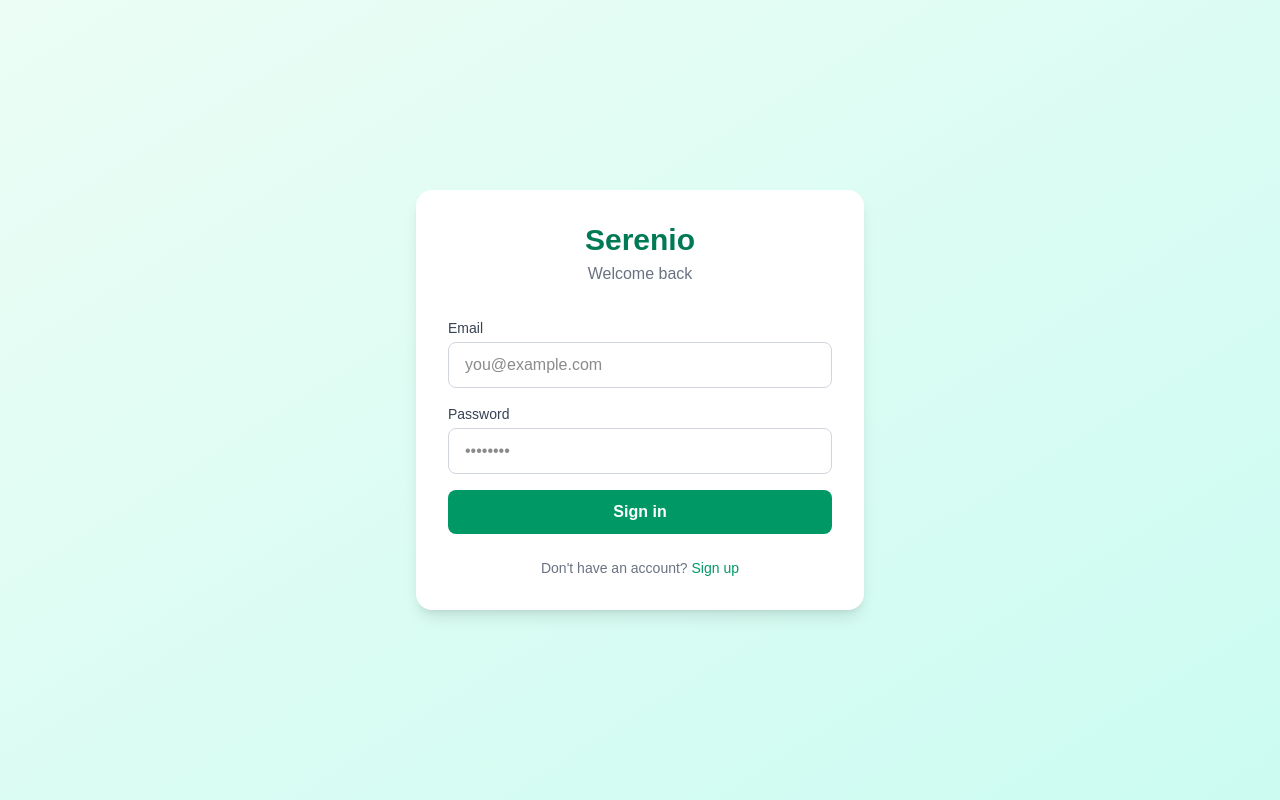
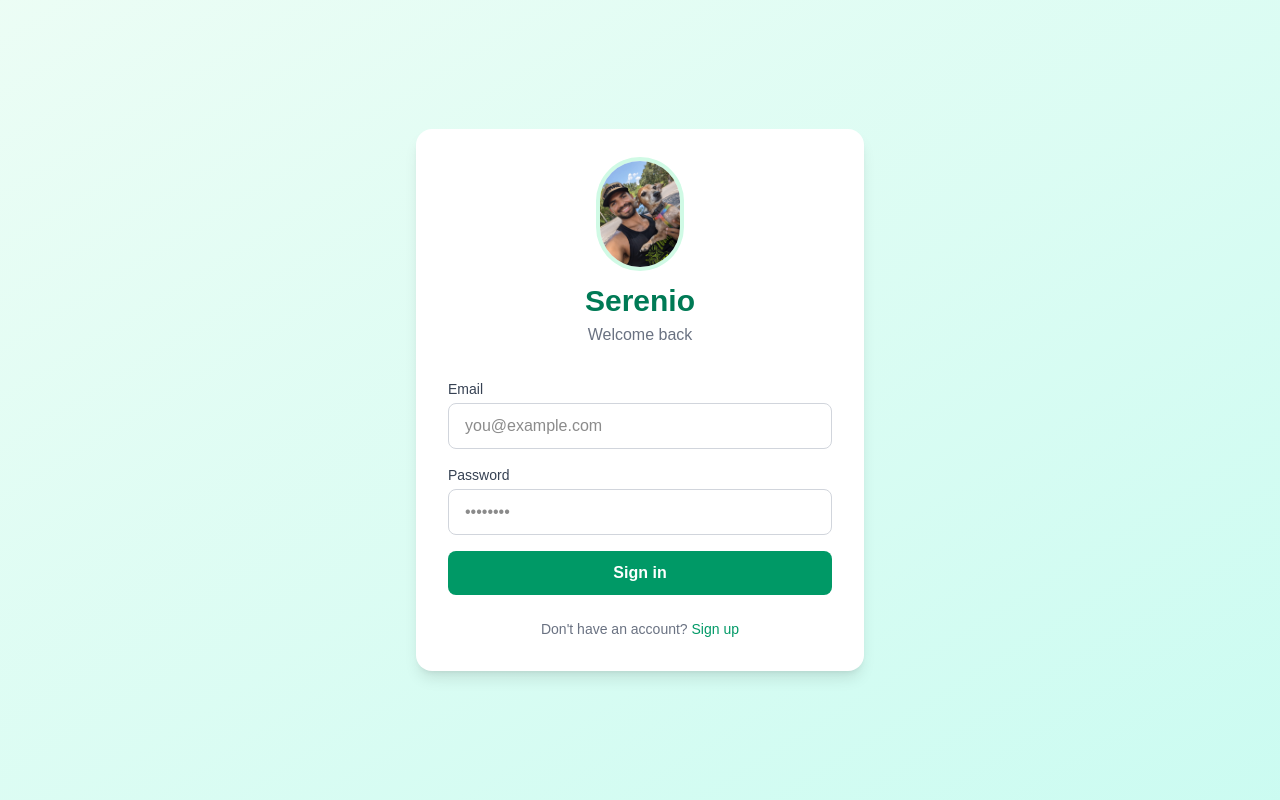
Before and after one commit to brianmina/serenio, a Next.js app: page /login in a window 1280 px wide. Built offline with nearby package versions, Linux system fonts and the light colour scheme.

Commit message:
Add personal avatar to login page

```diff
--- a/src/app/login/page.tsx
+++ b/src/app/login/page.tsx
@@ -2,6 +2,7 @@
 
 import { useState } from 'react'
 import Link from 'next/link'
+import Image from 'next/image'
 import { login } from '@/app/auth/actions'
 
 export default function LoginPage() {
@@ -22,6 +23,15 @@ export default function LoginPage() {
     <div className="min-h-screen bg-gradient-to-br from-emerald-50 to-teal-100 flex items-center justify-center p-4">
       <div className="bg-white rounded-2xl shadow-lg p-8 w-full max-w-md">
         <div className="text-center mb-8">
+          <div className="flex justify-center mb-4">
+            <Image
+              src="/avatar.jpg"
+              alt="Brian"
+              width={80}
+              height={80}
+              className="rounded-full object-cover ring-4 ring-emerald-100"
+            />
+          </div>
           <h1 className="text-3xl font-bold text-emerald-700">Serenio</h1>
           <p className="text-gray-500 mt-1">Welcome back</p>
         </div>
```
Also changed, not shown: public/avatar.jpg (added).
